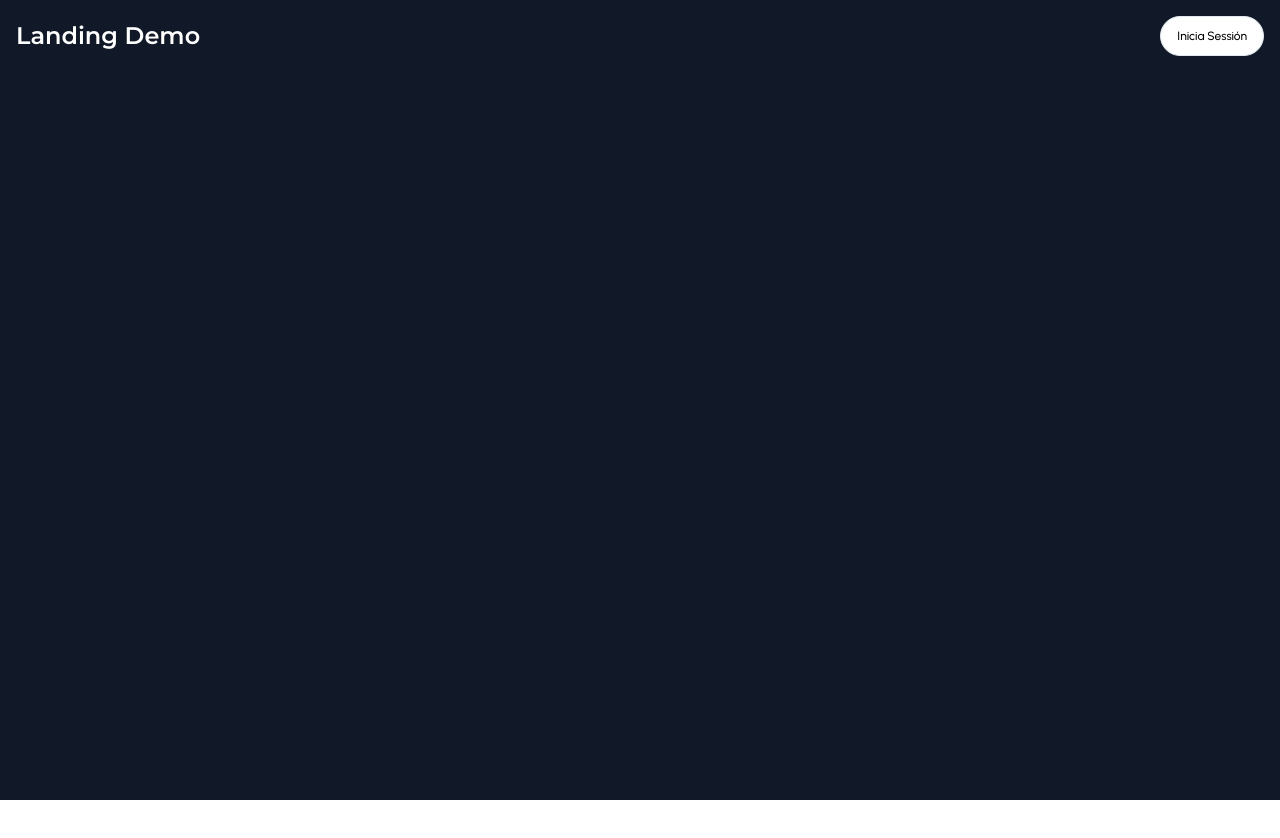
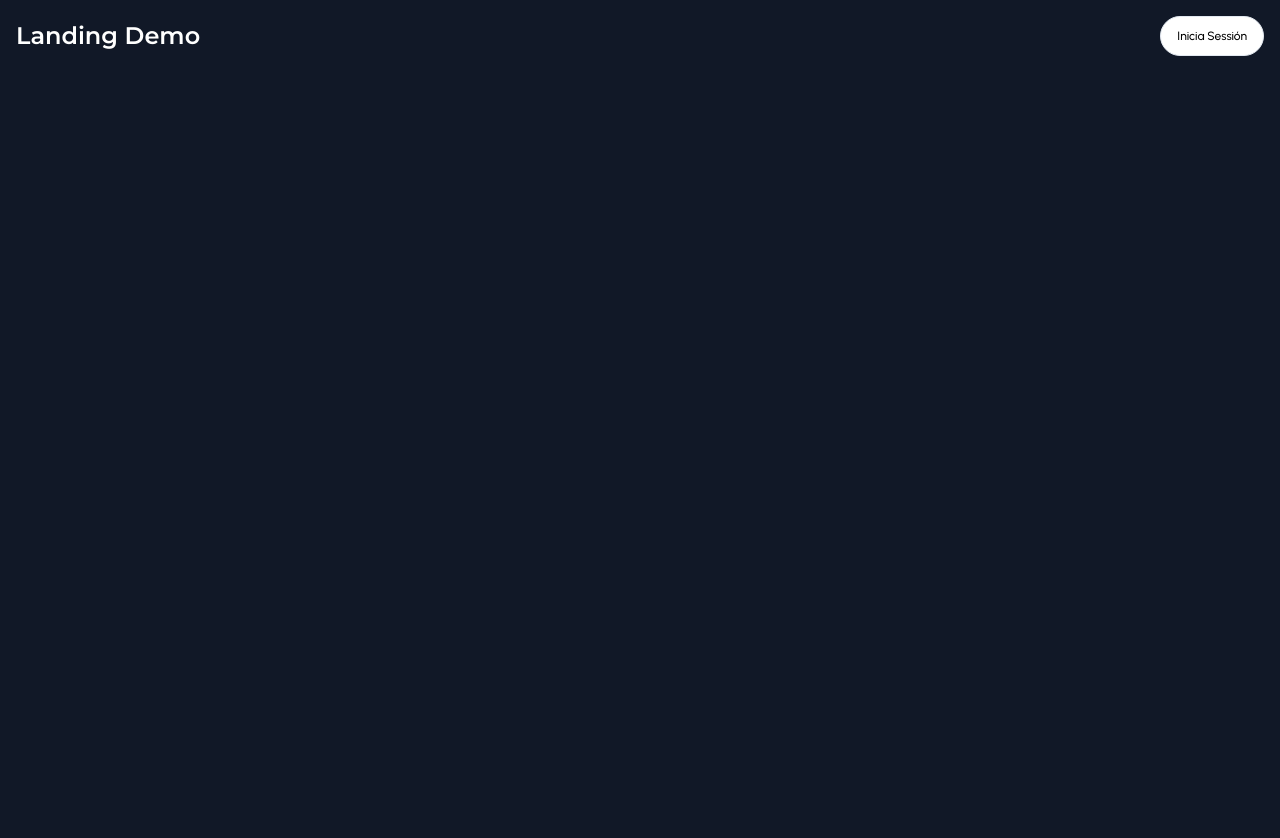
Before and after one commit to elchicovzl/landing-giveaway, a Next.js app: page /transaccion/1 in a window 1280 px wide. Shown: the top 838 px of the page. Before the commit the page ends 800 px from the top, so only its background shows below. Built offline with nearby package versions, Linux system fonts and the light colour scheme; no server answers.

Commit message:
fix layout problem

```diff
--- a/app/(private)/layout.tsx
+++ b/app/(private)/layout.tsx
@@ -4,7 +4,7 @@ const PrivateLayout = ({
     children: React.ReactNode;
   }) => {
     return (
-      <main className="bg-[#111827] overflow-auto">
+      <main className="bg-[#111827] overflow-auto !min-h-screen">
         <div className="mx-auto max-w-screen-xl h-full w-full">
           {children}
         </div>
--- a/app/globals.css
+++ b/app/globals.css
@@ -3,7 +3,7 @@
 @tailwind utilities;
 
 body {
-  height: 100vh !important;
+  /* height: 100vh !important; */
 }
 
   .waybox-button {
```
